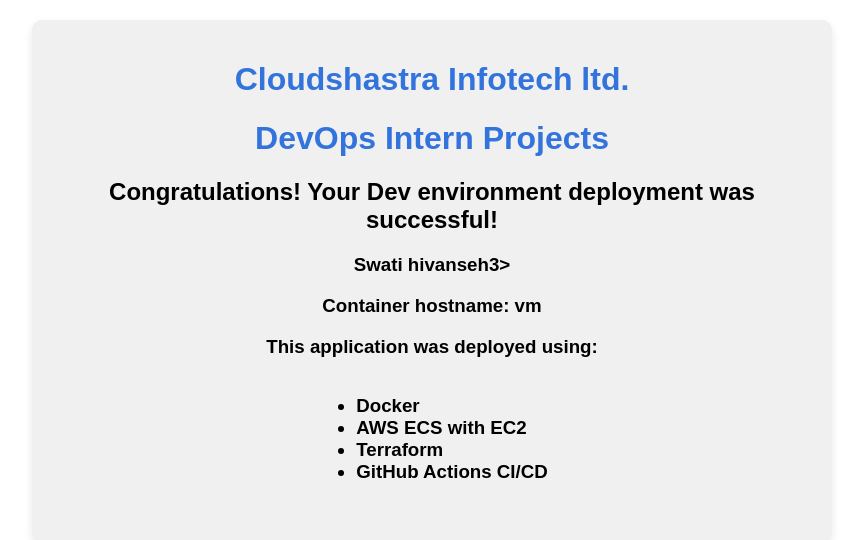
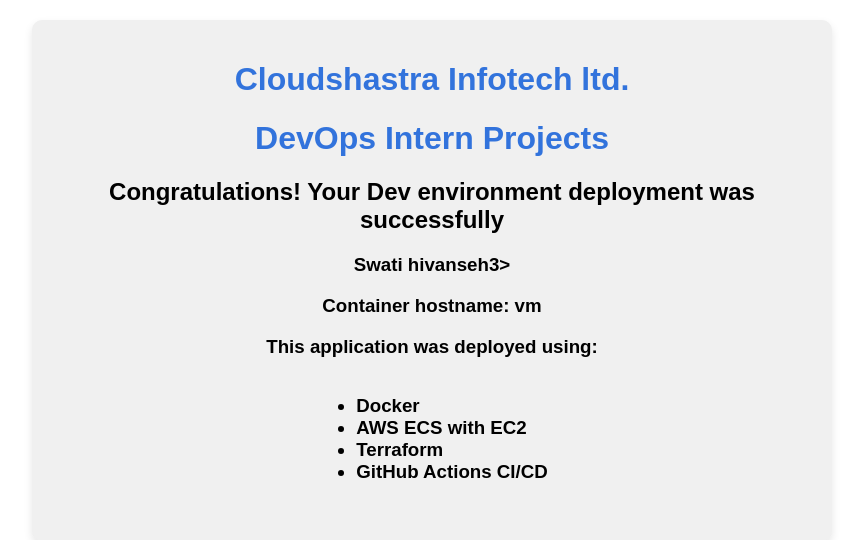
Before and after one commit to Swati59-cmd/AppRepoContainerzation, a Flask app: page / in a window 1280 px wide. Shown: the top 540 px of the page, without its empty margins (208-1071 px from the left). Run offline with Flask 2, Linux system fonts and the light colour scheme.

Commit message:
pushtorpeo

```diff
--- a/templates/index.html
+++ b/templates/index.html
@@ -25,7 +25,7 @@
     <div class="container">
         <h1>Cloudshastra Infotech ltd.</h1>
         <h1>DevOps Intern Projects</h1>
-        <h2>Congratulations! Your Dev environment deployment was successful!</h2>
+        <h2>Congratulations! Your Dev environment deployment was successfully</h2>
         <h3>Swati hivanseh3>
         <p>Container hostname: {{ hostname }}</p>
         <p>This application was deployed using:</p>
```
